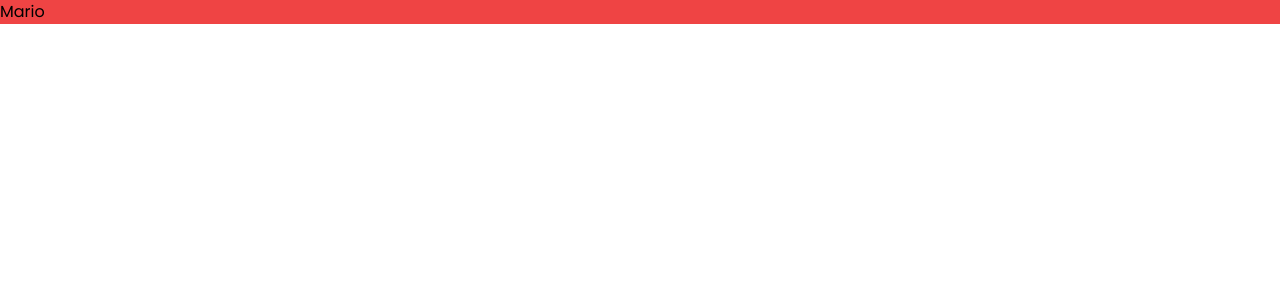
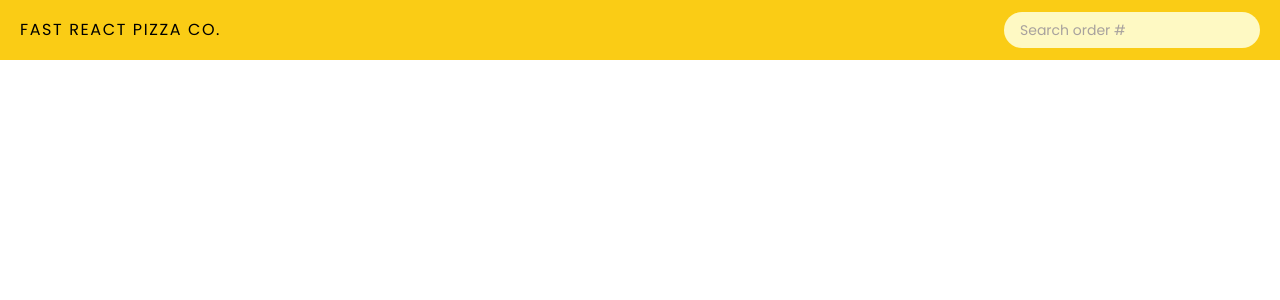
Before and after one commit to MarioMilosevic/Fast-pizza, a React (Vite) app: page / in a window 1280 px wide. Shown: the top 300 px of the page. Built offline with nearby package versions, Linux system fonts and the light colour scheme.

Commit message:
Add Header component

```diff
--- a/src/App.tsx
+++ b/src/App.tsx
@@ -1,5 +1,13 @@
+import Header from "./components/Header";
 function App() {
-  return <div className="bg-red-500">Mario</div>;
+  return (
+    <>
+    <Header/>
+    </>
+  )
 }
 
 export default App;
+// globalni state
+// 1. user
+// 2. loading
--- /dev/null
+++ b/src/components/Header.tsx
@@ -0,0 +1,17 @@
+const Header = () => {
+  return (
+    <header className="bg-yellow-400 px-5 py-3 flex justify-between items-center">
+          <button className="tracking-widest">FAST REACT PIZZA CO.</button>
+          <form>
+      <input
+        type="text"
+        className="w-28 rounded-full bg-yellow-100 px-4 py-2 text-sm transition-all duration-300 placeholder:text-stone-400 placeholder:text-sm focus:outline-none focus:ring focus:ring-yellow-500 focus:ring-opacity-50 sm:w-64 sm:focus:w-72"
+        placeholder="Search order #"
+        />
+        </form>
+      {/* <div>Mario Milosevic</div> */}
+    </header>
+  );
+};
+
+export default Header;
```
